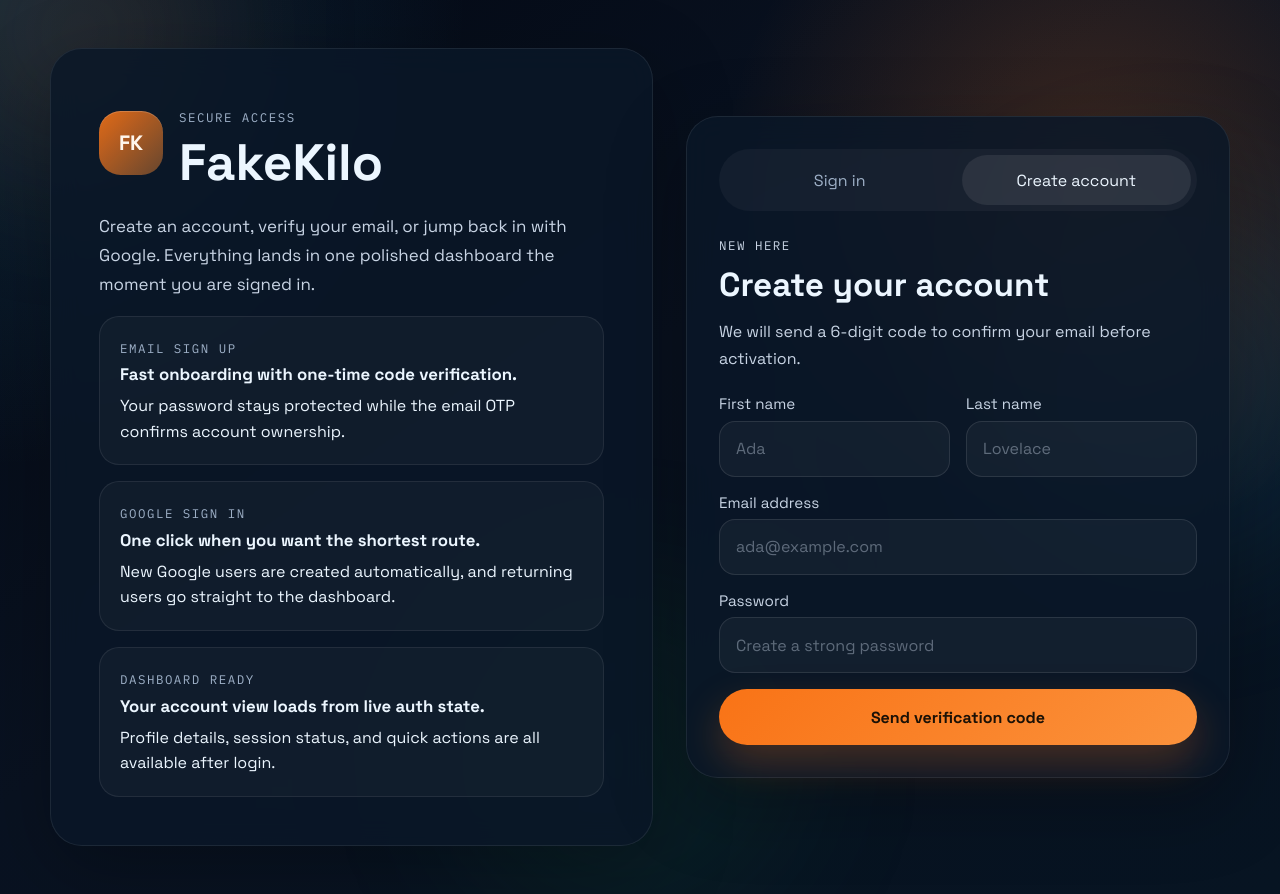
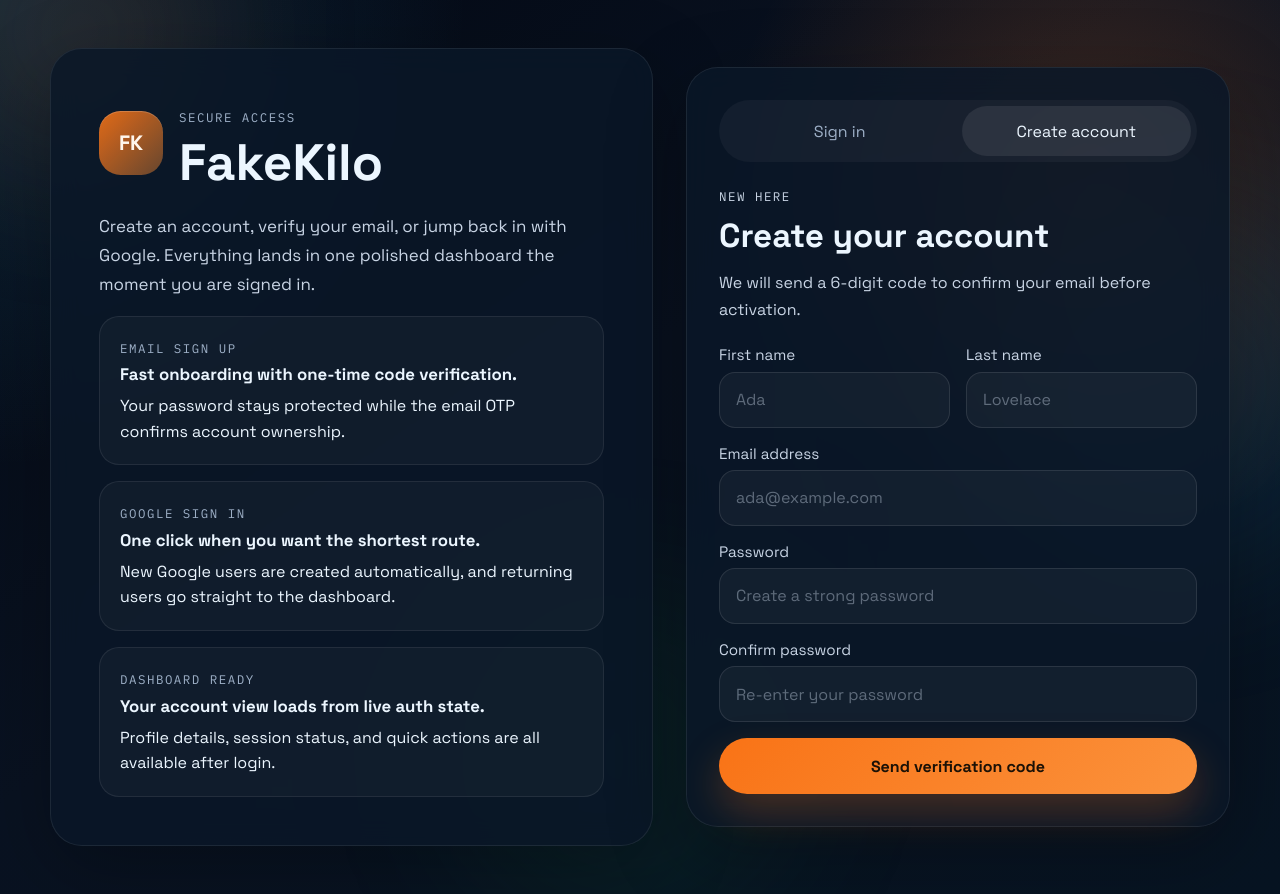
Before and after one commit to gravitas00001-cloud/First, a Django app: page / in a window 1280 px wide, after a click on "Create account". Run offline with Django 5.2, Linux system fonts and the light colour scheme; some libraries are stand-ins or nearby versions.

Commit message:
Add signup password confirmation

```diff
--- a/FakeKilo/Core/static/Core/auth.js
+++ b/FakeKilo/Core/static/Core/auth.js
@@ -67,7 +67,6 @@
     async function handleSignup(event) {
         event.preventDefault();
         app.hideFeedback(signupFeedback);
-        setButtonBusy(signupSubmitButton, true, "Send verification code", "Sending code...");
 
         try {
             const formData = new FormData(signupForm);
@@ -77,6 +76,14 @@
                 email: String(formData.get("email") || "").trim(),
                 password: String(formData.get("password") || ""),
             };
+            const passwordConfirm = String(formData.get("password_confirm") || "");
+
+            if (payload.password !== passwordConfirm) {
+                app.showFeedback(signupFeedback, "Passwords do not match.", "error");
+                return;
+            }
+
+            setButtonBusy(signupSubmitButton, true, "Send verification code", "Sending code...");
 
             const data = await app.request(config.urls.requestSignupOtp, {
                 method: "POST",
--- a/FakeKilo/Core/templates/Core/auth.html
+++ b/FakeKilo/Core/templates/Core/auth.html
@@ -108,6 +108,10 @@
                         <span>Password</span>
                         <input type="password" name="password" autocomplete="new-password" placeholder="Create a strong password" required>
                     </label>
+                    <label class="field">
+                        <span>Confirm password</span>
+                        <input type="password" name="password_confirm" autocomplete="new-password" placeholder="Re-enter your password" required>
+                    </label>
                     <div id="signupFeedback" class="form-feedback" hidden></div>
                     <button id="signupSubmitButton" type="submit" class="button button-primary">Send verification code</button>
                 </form>
--- a/FakeKilo/Core/tests.py
+++ b/FakeKilo/Core/tests.py
@@ -24,6 +24,7 @@
         self.assertContains(response, "Sign in to continue")
         self.assertContains(response, "Create your account")
         self.assertContains(response, "Forgot password?")
+        self.assertContains(response, "Confirm password")
 
     def test_verify_page_renders(self):
         response = self.client.get("/verify/")
```
